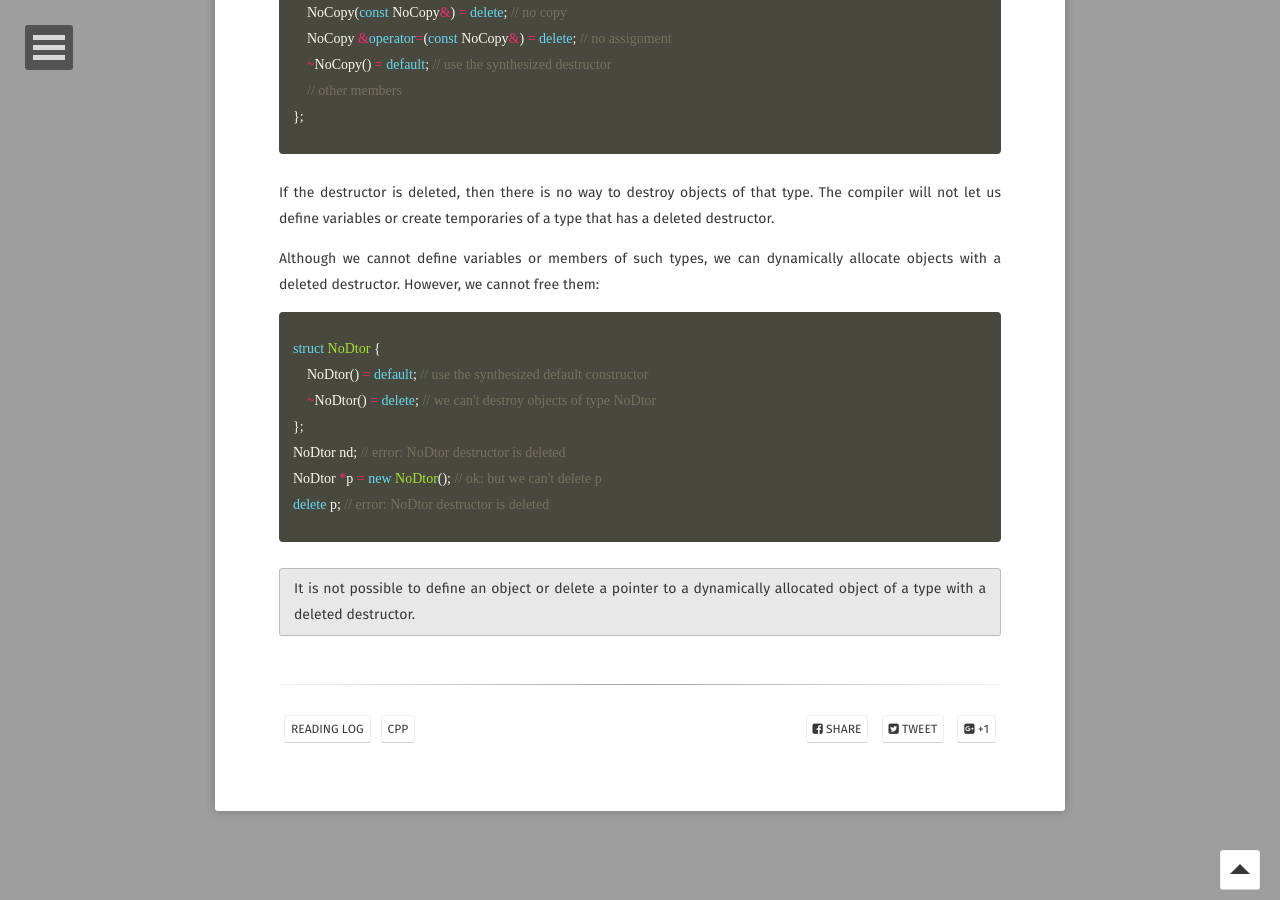
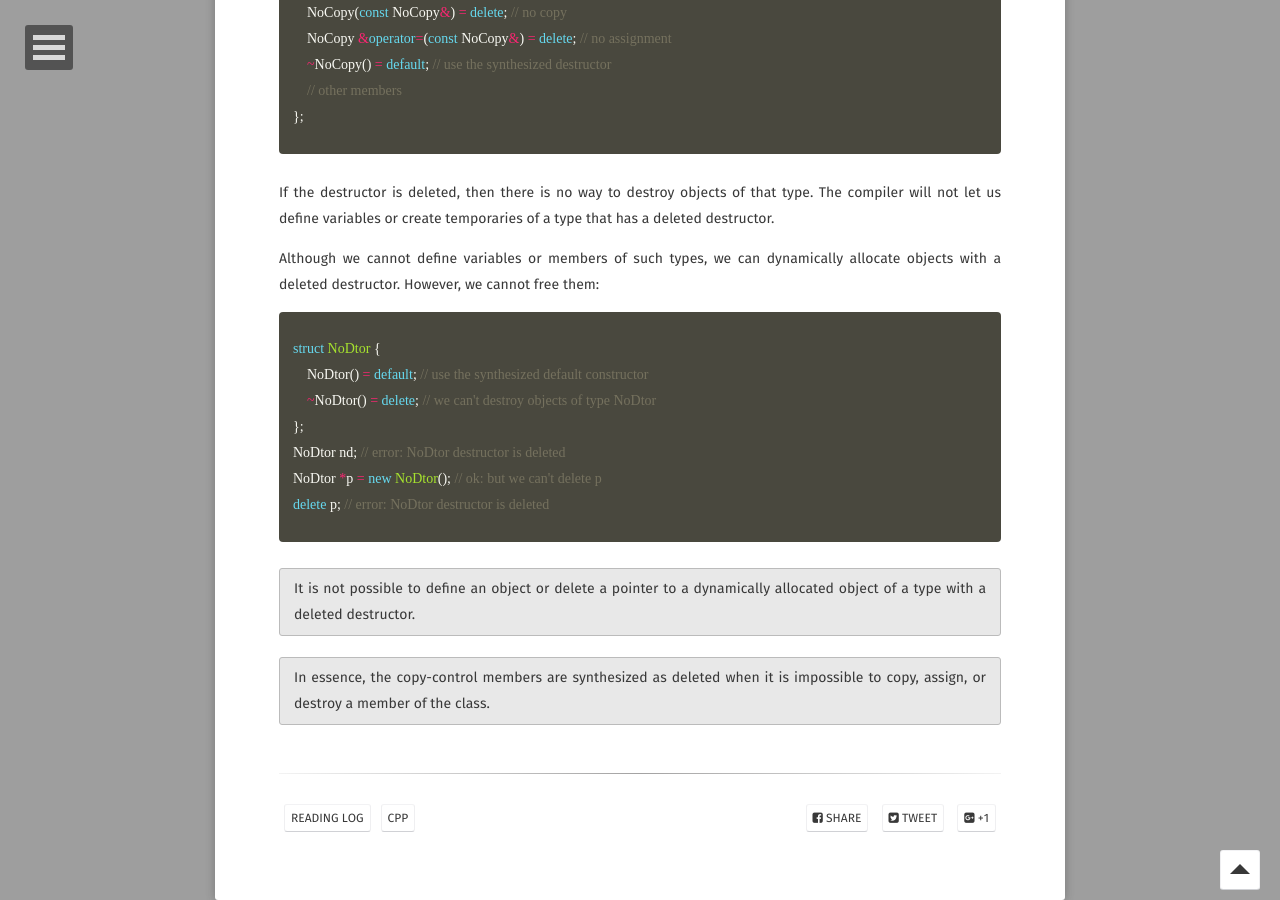
Before and after one commit to Planck35/planck35.github.io, a Jekyll site: the page built from _posts/2020-01-13-copy-control.md, in a window 1280 px wide and 900 px high, scrolled down 2541 px. Built offline with Jekyll 4.4.1, drawn with Linux system fonts in a browser that asks for light colours; some web fonts are replaced; comment, search, counter and statistics services are not loaded.

Commit message:
update read log

```diff
--- a/_posts/2020-01-13-copy-control.md
+++ b/_posts/2020-01-13-copy-control.md
@@ -104,3 +104,6 @@ delete p; // error: NoDtor destructor is deleted
 It is not possible to define an object or delete a pointer to a dynamically
 allocated object of a type with a deleted destructor.
 {: .notice}
+
+In essence, the copy-control members are synthesized as deleted when it is impossible to copy, assign, or destroy a member of the class.
+{: .notice}
```
